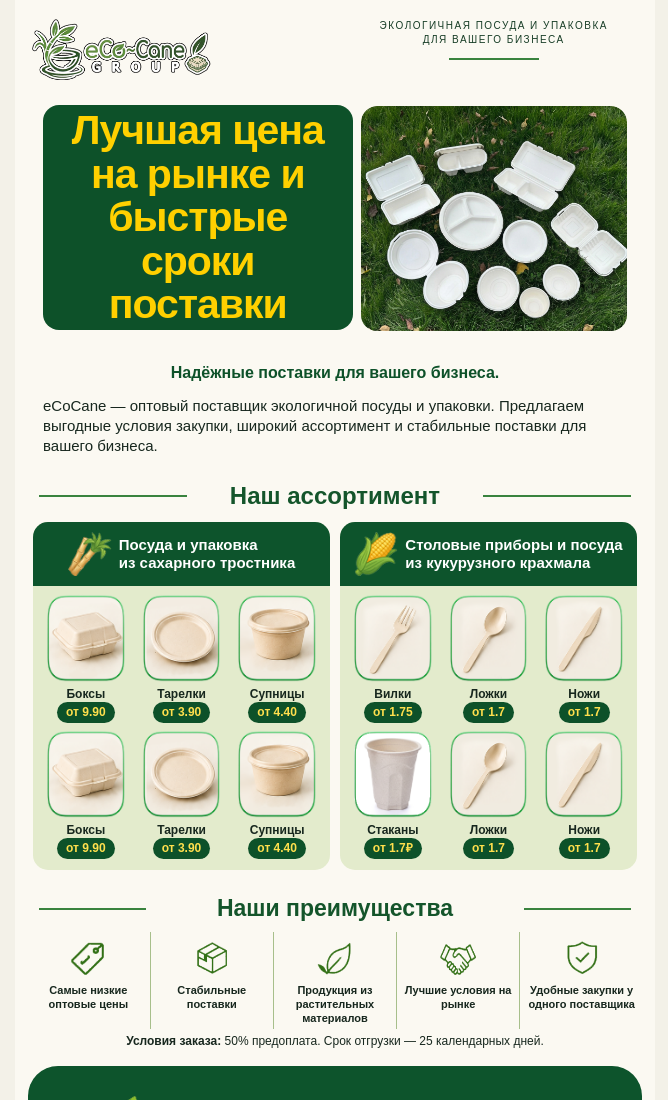
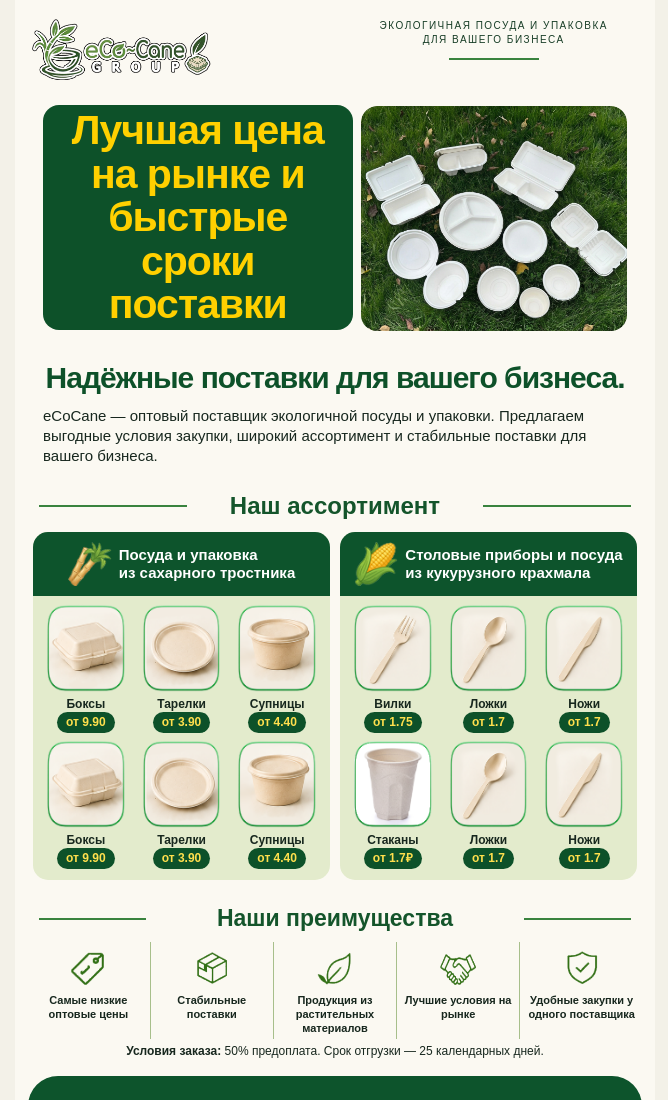
Before and after one commit to blvllxlam/eCoCane_mail, a plain HTML site: page index.html in a window 1280 px wide. Shown: the top 1100 px of the page, without its empty margins (305-973 px from the left). Drawn offline with Linux system fonts and the light colour scheme.

Commit message:
Restore original hero tagline size
Co-authored-by: Copilot <223556219+Copilot@users.noreply.github.com>

```diff
--- a/index.html
+++ b/index.html
@@ -169,7 +169,7 @@
                     </td>
                   </tr>
                 </table>
-                <div class="hero-tagline" style="display:block; padding-top:12px; text-align:center; font-family:Arial,Helvetica,sans-serif; color:#0d5129; font-size:16px; line-height:22px; font-weight:bold; letter-spacing:0;">
+                <div class="hero-tagline" style="display:block; padding-top:12px; text-align:center; font-family:Arial,Helvetica,sans-serif; color:#0d5129; font-size:30px; line-height:32px; font-weight:bold; letter-spacing:-1px;">
                   Надёжные поставки для вашего бизнеса.
                 </div>
                 <div class="mobile-hero-tagline" style="display:none;">
```
